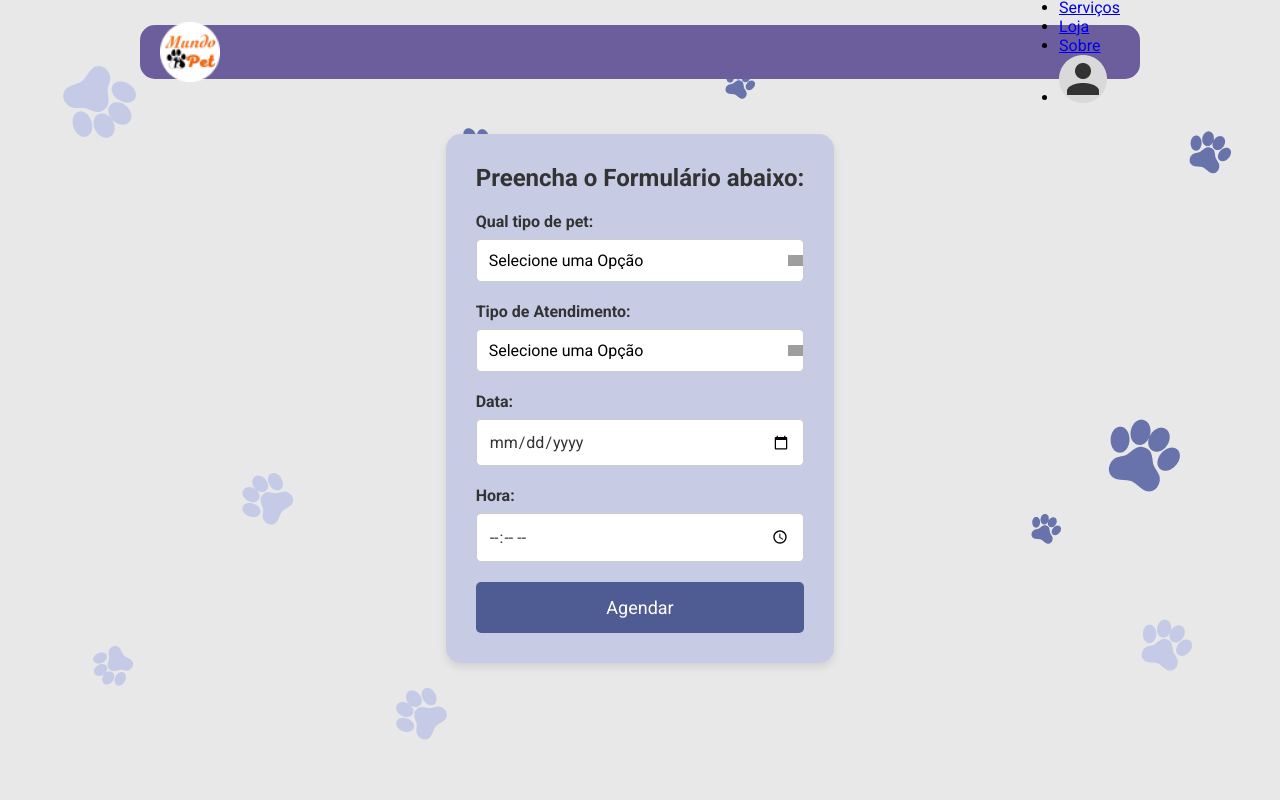
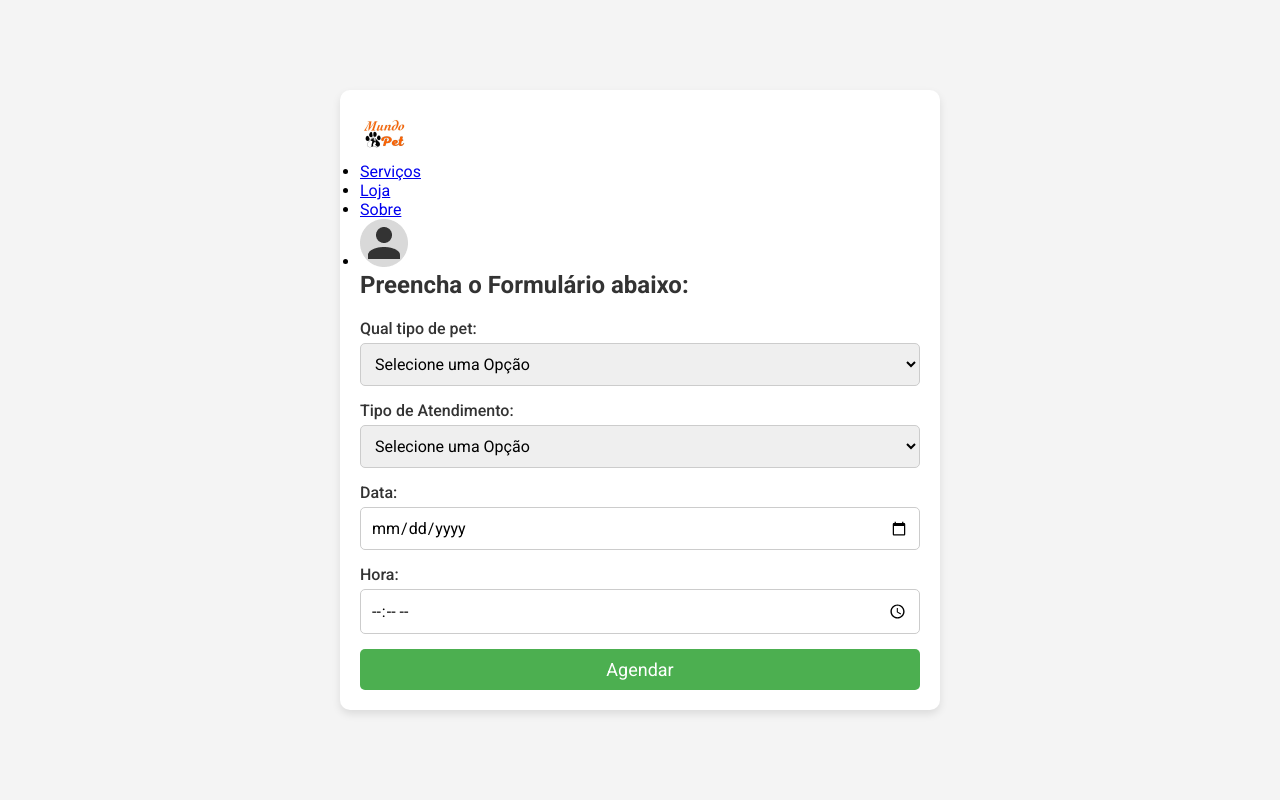
Before and after one commit to treinamento-devops-playground/mundo-pet, a PHP site: page /app/pages/agendamento.php in a window 1280 px wide. Run offline with PHP 8.4, Linux system fonts and the light colour scheme; the visitor is signed in with stand-in values (Sample User, id 1); grey boxes are pictures that could not be loaded.

Commit message:
edit agendamentos view

```diff
--- a/app/controllers/site/AgendamentoController.php
+++ b/app/controllers/site/AgendamentoController.php
@@ -39,7 +39,7 @@ class AgendamentoController extends BaseController
         try {
             if (AgendamentoModel::isAvailable($userId, $date, $time, $serviceType)) {
                 if (AgendamentoModel::create($userId, $petType, $serviceType, $date, $time)) {
-                    echo "Agendamento realizado com sucesso!";
+                    return $this->view('agendamentos/agendamentos-create');
                 } else {
                     echo "Erro ao agendar. Tente novamente.";
                 }
--- a/app/controllers/site/ProductController.php
+++ b/app/controllers/site/ProductController.php
@@ -28,18 +28,14 @@ class ProductController extends BaseController
     }
     public function show($id)
     {
-        // Debug: exibir o ID do produto
         error_log("ID do produto: " . $id);
 
         $product = ProductModel::find($id);
 
-        // Debug: verificar se o produto foi encontrado
         if (!$product) {
             error_log("Produto não encontrado para ID: " . $id);
             return $this->view('single-product', ['error' => 'Produto não encontrado']);
         }
-
-        // Retorna a view com o produto encontrado
         return $this->view('single-product', ['product' => $product]);
     }
 
--- a/public/css/agendamento.css
+++ b/public/css/agendamento.css
@@ -8,159 +8,105 @@
 }
 
 body {
-    background-color: #E8E8E8;
-    background-image: url("/img/patas.png");
-    background-position: 50% 50%;
-    background-repeat: no-repeat;
-    width: 100vw;
+    background-color: #f4f4f4;
+    display: flex;
+    justify-content: center;
+    align-items: center;
     height: 100vh;
-    overflow: hidden;
-}
-
-.header {
-    display: flex;
-    justify-content: space-between;
-    align-items: center;
-    width: 1000px;
-    height: 54px;
-    background-color: #6C5E9C;
-    border-radius: 15px;
-    margin: 25px auto;
-    padding: 3px 20px;
-}
-
-.logo {
-    width: 60px;
-}
-
-.user-icon img {
-    display: flex;
-    width: 40px;
-    border-radius: 50%;
 }
 
 .container {
-    width: 1000px;
-    margin: auto;
-    display: flex;
-    flex-direction: column;
-    row-gap: 30px;
-    justify-content: center;
-    align-items: center;
-}
-
-.form-container {
-    background-color: #C7CCE4;
-    padding: 30px;
-    border-radius: 15px;
-    box-shadow: 0px 4px 8px rgba(0, 0, 0, 0.1);
     width: 100%;
+    max-width: 600px;
+    background-color: #fff;
+    padding: 20px;
+    border-radius: 10px;
+    box-shadow: 0 4px 8px rgba(0, 0, 0, 0.1);
 }
 
 h2 {
     font-size: 24px;
+    margin-bottom: 20px;
     color: #333;
-    margin-bottom: 20px;
-    text-align: center;
 }
 
 .form-group {
-    margin-bottom: 20px;
+    margin-bottom: 15px;
 }
 
-label {
+.form-group label {
     display: block;
-    margin-bottom: 8px;
-    font-weight: bold;
+    margin-bottom: 5px;
+    font-weight: 500;
     color: #333;
 }
 
-select, input[type="date"], input[type="time"] {
+.form-group input,
+.form-group select {
     width: 100%;
-    padding: 12px;
+    padding: 10px;
     border: 1px solid #ccc;
     border-radius: 5px;
     font-size: 16px;
-    background-color: white;
 }
 
-select {
-    appearance: none;
-    -webkit-appearance: none;
-    -moz-appearance: none;
-    background: url('/img/down-arrow.png') no-repeat right #fff;
-    background-size: 15px;
-    padding-right: 40px;
-}
-
-input[type="date"], input[type="time"] {
-    color: #333;
-}
-
-button.submit-btn {
+.submit-btn {
     width: 100%;
-    background-color: #4F5B93;
+    padding: 10px;
+    background-color: #4CAF50;
     color: white;
-    padding: 15px;
     border: none;
     border-radius: 5px;
     font-size: 18px;
     cursor: pointer;
+    transition: background-color 0.3s;
 }
 
-button.submit-btn:hover {
-    background-color: #5a4a84;
-}
-/* Estilo básico para a tabela */
-table {
-    width: 100%;
-    border-collapse: collapse; /* Remove os espaçamentos entre as células da tabela */
+.submit-btn:hover {
+    background-color: #45a049;
 }
 
-thead th {
-    background-color: #6B6EAF;
-    color: #fff;
-    padding: 10px;
-    text-align: left;
+.popup {
+    display: none;
+    position: fixed;
+    z-index: 1;
+    left: 0;
+    top: 0;
+    width: 100%;
+    height: 100%;
+    overflow: auto;
+    background-color: rgba(0, 0, 0, 0.4);
+}
+
+.popup-content {
+    background-color: #fff;
+    margin: 15% auto;
+    padding: 20px;
+    border: 1px solid #888;
+    width: 80%;
+    max-width: 400px;
+    border-radius: 10px;
+    text-align: center;
+}
+
+.close-btn {
+    color: #aaa;
+    float: right;
+    font-size: 28px;
     font-weight: bold;
 }
 
-tbody tr {
-    background-color: #f9f9f9;
+.close-btn:hover,
+.close-btn:focus {
+    color: black;
+    text-decoration: none;
+    cursor: pointer;
 }
 
-tbody tr:nth-child(even) {
-    background-color: #f1f1f1; /* Linhas alternadas para melhor visualização */
+.popup.success .popup-content {
+    border-color: #4CAF50;
 }
 
-tbody td {
-    padding: 10px;
-    border-bottom: 1px solid #ddd;
+.popup.error .popup-content {
+    border-color: #f44336;
 }
-
-.agendamento-actions {
-    text-align: center; /* Centraliza os botões na célula */
-}
-
-.agendamento-actions .edit-btn,
-.agendamento-actions .delete-btn {
-    display: inline-block; /* Mantém os botões lado a lado */
-    margin: 0 5px; /* Adiciona espaço entre os botões */
-}
-
-@media (max-width: 1024px) {
-    .header, .container {
-        width: 90%;
-    }
-}
-
-@media (max-width: 768px) {
-
-    .submit-btn {
-        padding: 12px;
-    }
-
-    h2 {
-        font-size: 22px;
-    }
-}
```
Also changed, not shown: app/controllers/admin/AdminAgendamentoController.php (+9 -1 lines), app/views/admin-agendamentos-edit.php (+64 -30 lines), app/database/db.db, 1 other file.
